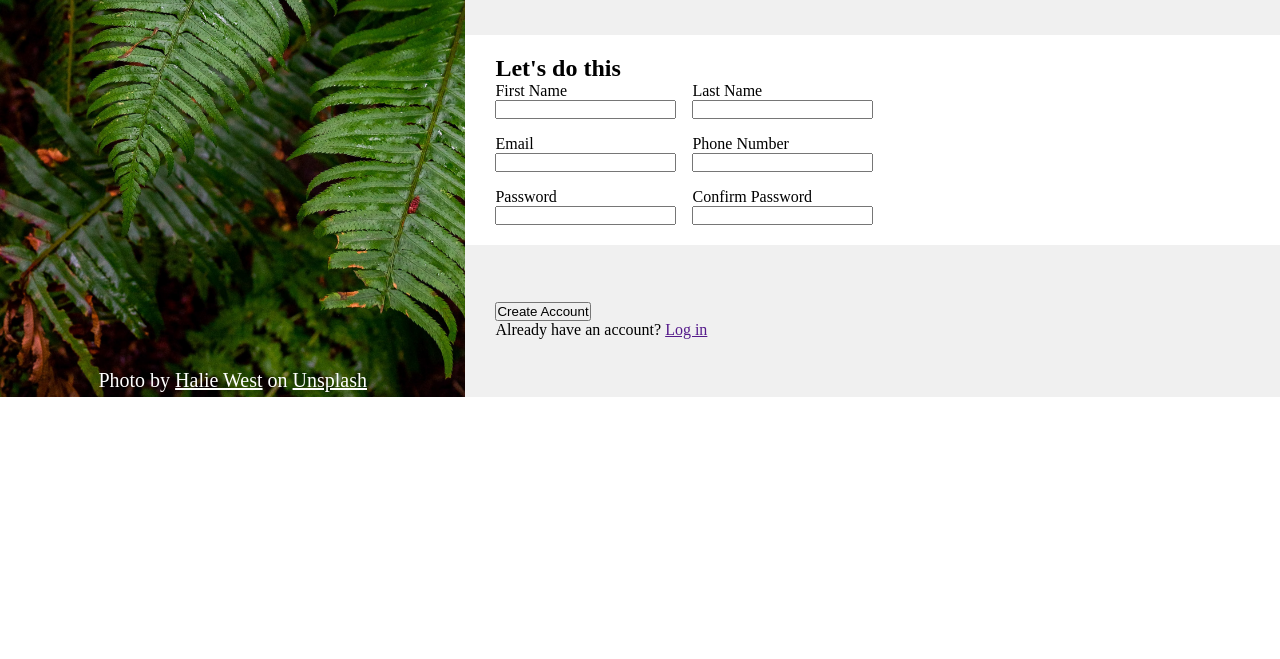
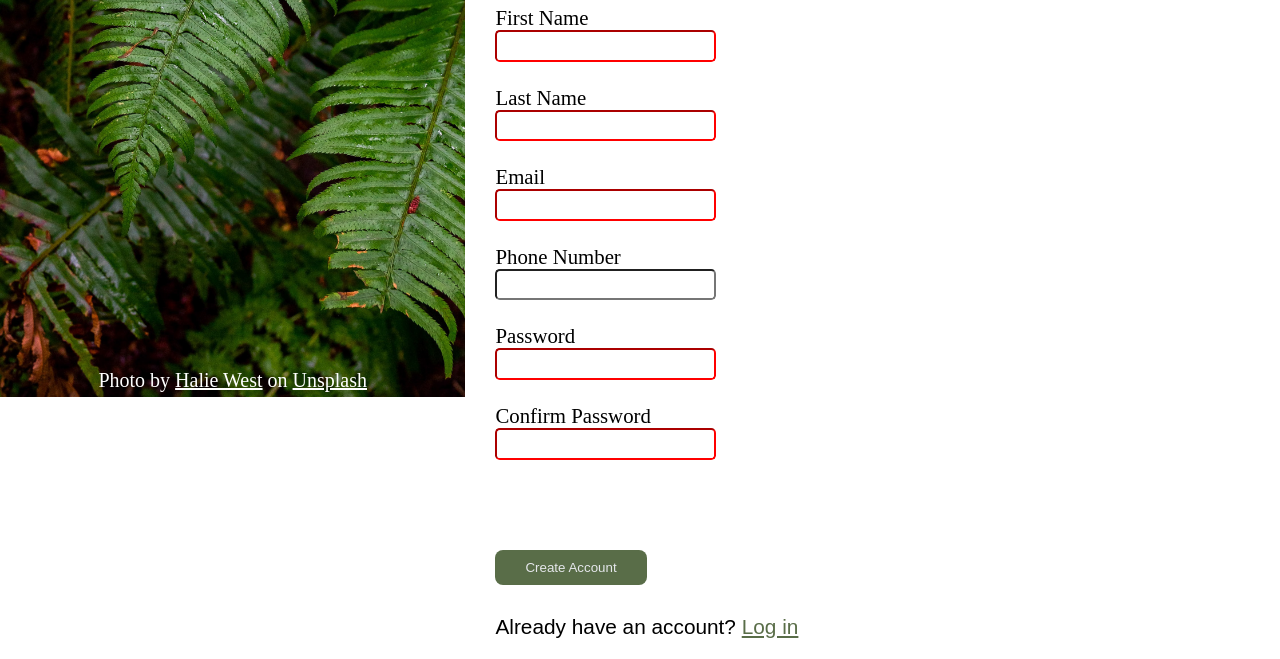
Before and after one commit to PeterG-ithub/sign-up-form, a plain HTML site: page index.html in a window 1280 px wide. Shown: the part 403-1062 px from the top of the page. Before the commit the page ends 800 px from the top, so only its background shows below. Drawn offline with Linux system fonts and the light colour scheme.

Commit message:
add style to form-bot

```diff
--- a/index.html
+++ b/index.html
@@ -24,7 +24,7 @@
     </div>
   </div>
   <div class="form-column">
-    <form action="" method="post">
+    <form action="" method="get">
       <section class="form-top">
         <p>
           This is not a real online service! You know you need something like this
@@ -56,11 +56,11 @@
           </div>
           <div>
             <label for="password">Password</label>
-            <input type="password" id="password" name="password">
+            <input type="password" id="password" name="password" required>
           </div>
           <div>
             <label for="confirmPassword">Confirm Password</label>
-            <input type="password" id="confirmPassword" name="confirmPassword">
+            <input type="password" id="confirmPassword" name="confirmPassword" required>
           </div>
         </div>
       </section>
--- a/styles.css
+++ b/styles.css
@@ -19,7 +19,7 @@ body {
   position: relative;
   background-image: url(./images/fern.jpg);
   background-size: cover;
-  height: 100vh;
+  height: auto;
   width: 40%;
 }
 
@@ -88,6 +88,7 @@ form section {
   font-size: 2rem;
   padding: 20px;
   width: 70%;
+  flex: 1;
 }
 
 p.sign-up{
@@ -100,15 +101,46 @@ span.italize {
 
 .form-mid {
   background-color: rgb(255, 255, 255);
-  padding: 20px 30px;
+  padding: 20px 30px 40px 30px;
+  flex: 1;
 }
 div.inputs {
   display: flex;
   flex-wrap: wrap;
-  max-width: 70%;
-  gap: 1rem;
+  max-width: 60%;
+  gap: 1.5rem;
 }
 
 label {
   display: block;
+  font-size: 1.3rem;
 }
+
+input {
+  padding: .3rem;
+  font-size: 1rem;
+  border-radius: .3rem;
+}
+
+input:invalid {
+  border-color: red;
+}
+
+.form-bot {
+  flex: 1;
+  font-size: 1.3rem;
+  font-family: Arial, Helvetica, sans-serif;
+}
+
+.form-bot a {
+  color: #596D48;
+}
+
+button {
+  padding: 10px 30px;
+  margin: 30px 0px;
+  color: #E5E7EB;
+  background-color: #596D48;
+  border-radius: .5rem;
+  border: none;
+}
```
